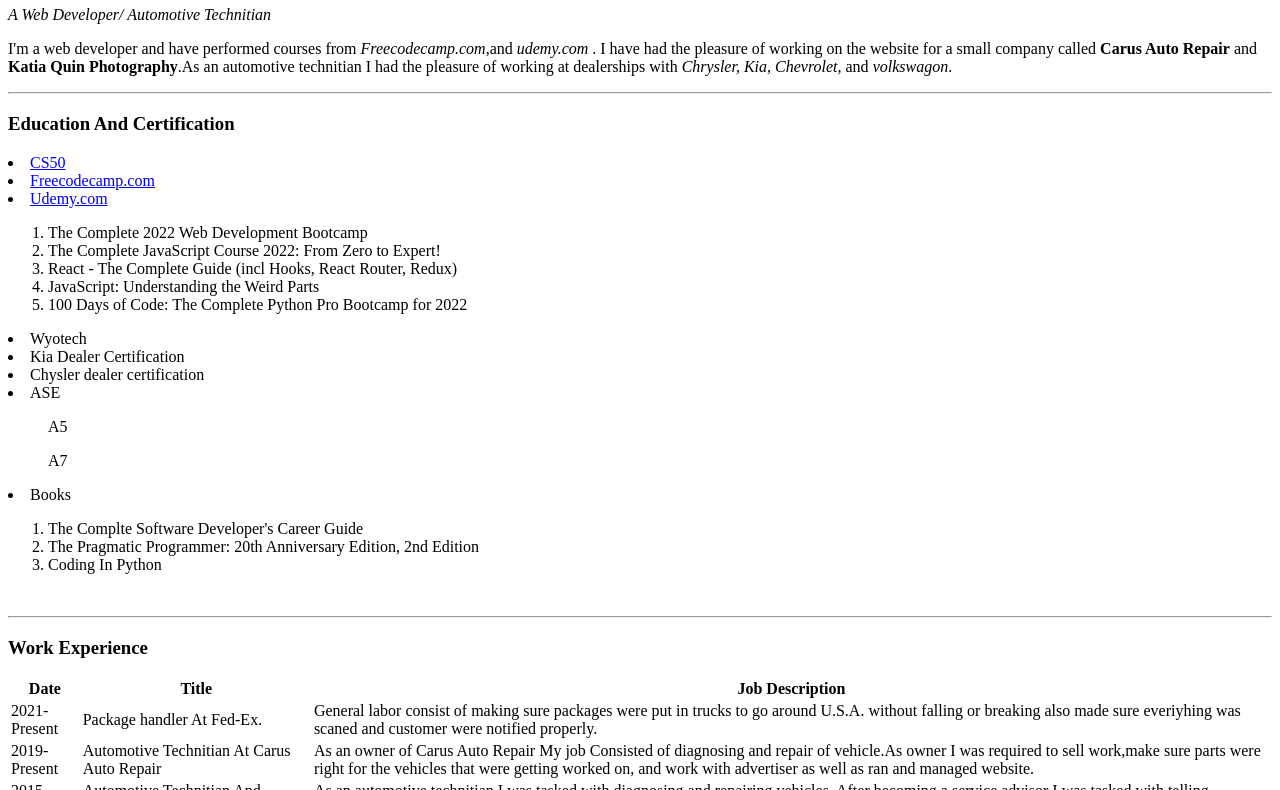
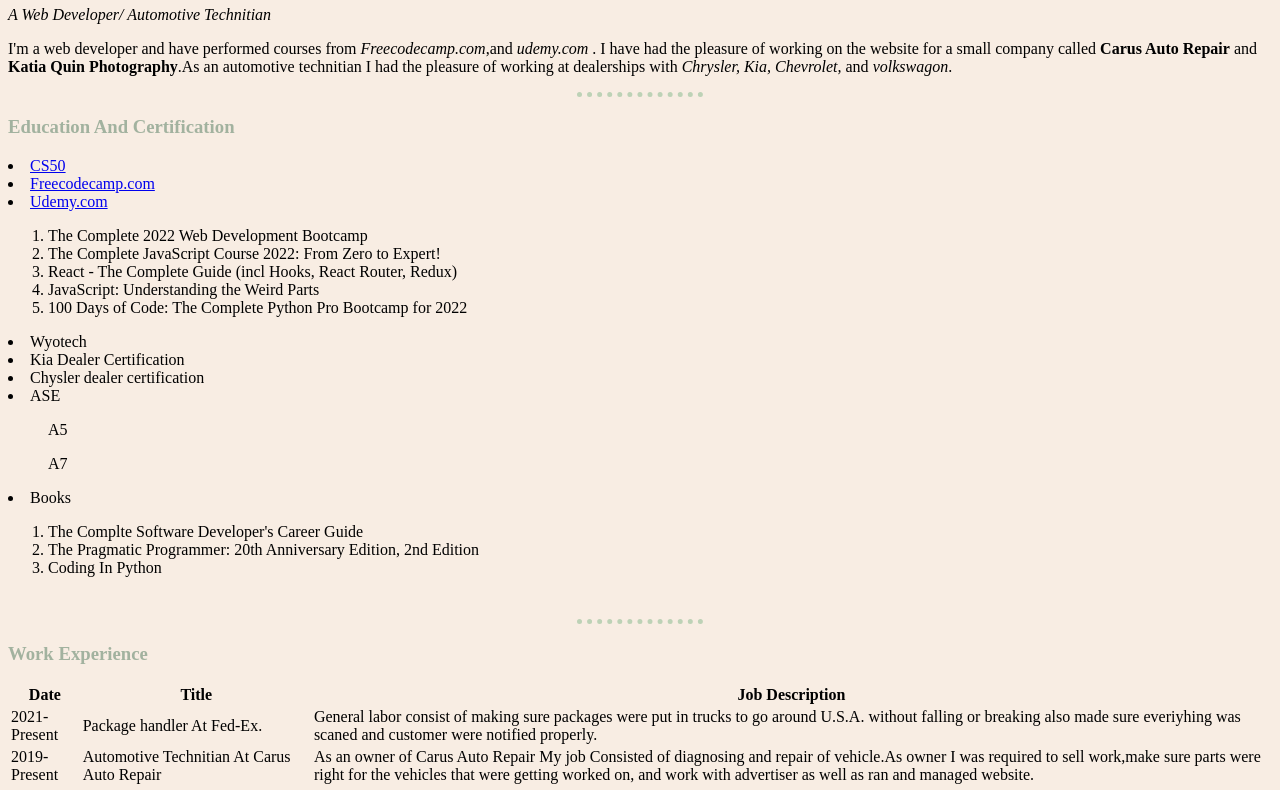
Before and after one commit to horusq/Horus, a plain HTML site: page index.html in a window 1280 px wide. Shown: the part 60-850 px from the top of the page. Drawn offline with Linux system fonts and the light colour scheme.

Commit message:
Update index.html

```diff
--- a/index.html
+++ b/index.html
@@ -3,6 +3,7 @@
 <head>
   <meta charset="utf-8">
   <title>Horus Webpage</title>
+  <link rel="stylesheet" href="style.css">
 </head>
 
 <body>
@@ -124,7 +125,6 @@
   </table>
   <p><a href="ContactMe.html">Contact Me</p>
   <p><a href="hobbies.html">Hobbies</a></p>
-  </h4>
 </body>
 
 </html>
```
